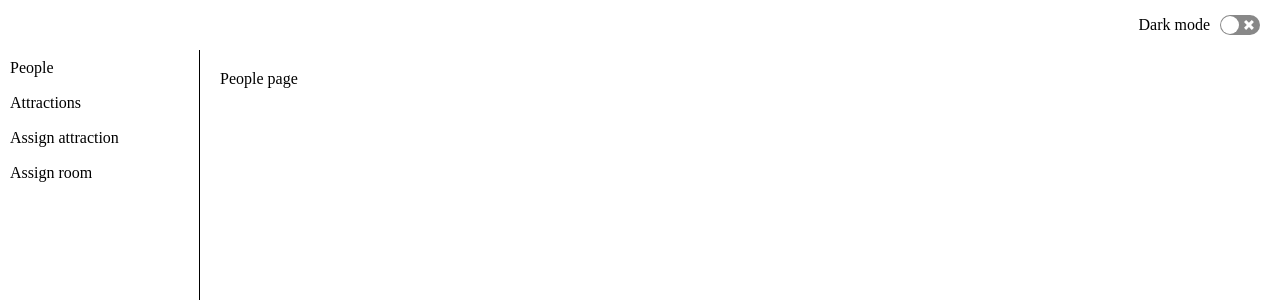
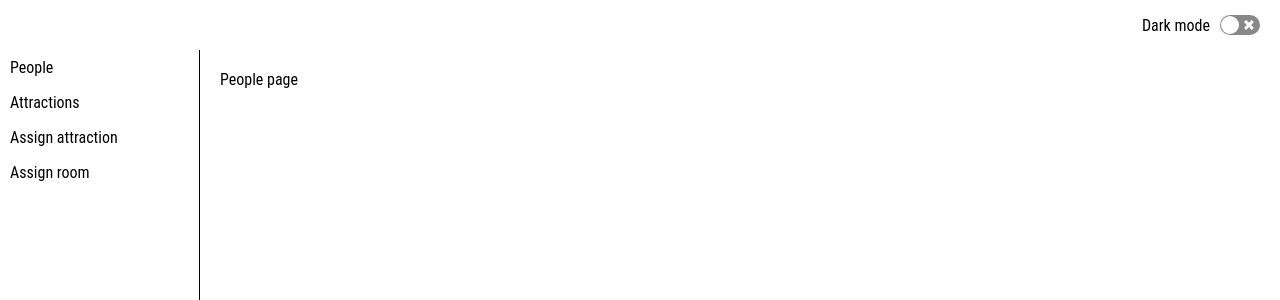
Before and after one commit to kkostepski-workshops/react-workshops-app, a React (Create React App) app: page /people in a window 1280 px wide. Shown: the top 300 px of the page. Built offline with nearby package versions, Linux system fonts and the light colour scheme.

Commit message:
Change font to Roboto

```diff
--- a/src/components/GlobalStyle/GlobalStyle.js
+++ b/src/components/GlobalStyle/GlobalStyle.js
@@ -1,6 +1,8 @@
 import { createGlobalStyle } from 'styled-components';
 
 const GlobalStyle = createGlobalStyle`
+  @import url('https://fonts.googleapis.com/css?family=Roboto+Condensed&display=swap');
+
   * {
     margin: 0;
     padding: 0;
@@ -8,6 +10,7 @@
   }
 
   body {
+    font-family: 'Roboto Condensed', sans-serif;
     background-color: ${props => props.theme.backgroundColor};
     color: ${props => props.theme.fontColor};
   }
```
